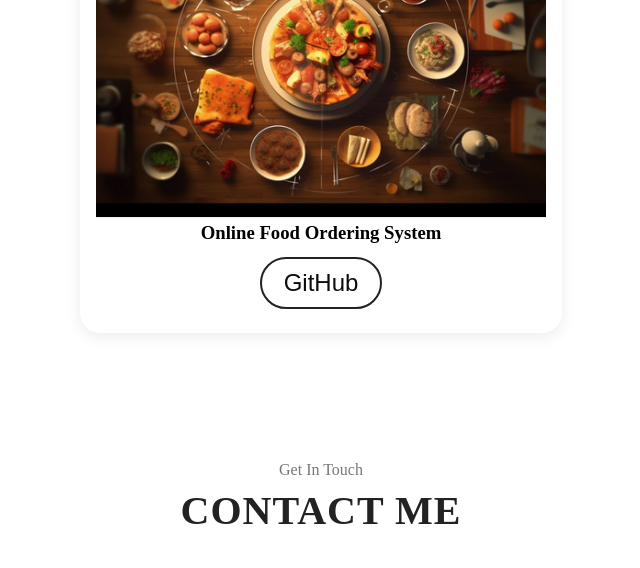
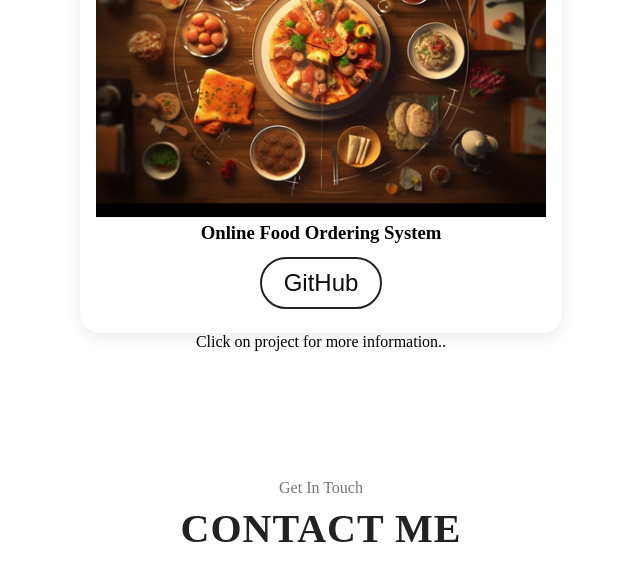
Before and after one commit to Rajanishetty18/personalportfolio, a plain HTML site: page index.html in a window 1280 px wide. Shown: the part 3220-3788 px from the top of the page, without its empty margins (319-959 px from the left). Drawn offline with Linux system fonts and the light colour scheme; a web font is replaced by a local one.

Commit message:
Fixed gaps

```diff
--- a/index.html
+++ b/index.html
@@ -151,6 +151,7 @@
             </div>
         </div>
     </div>
+    <p>Click on project for more information..</p>
 </section>
 
 <section id="Contact">
```
